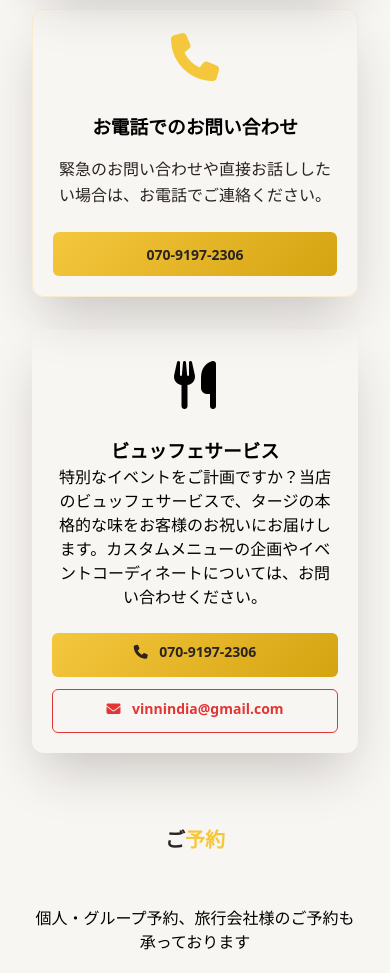
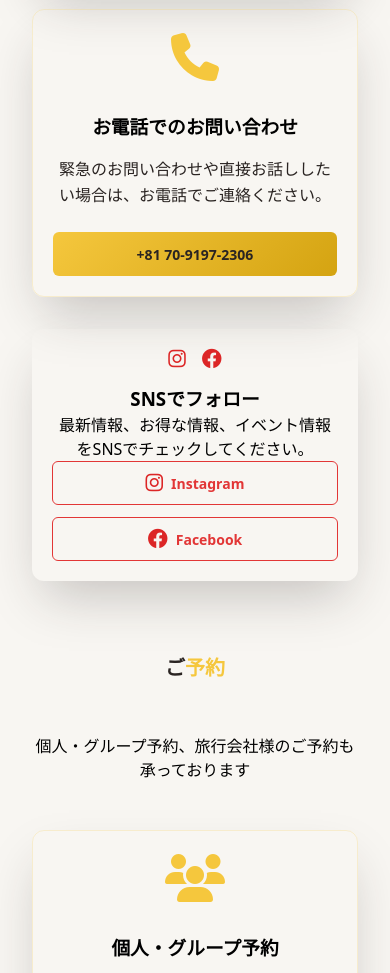
Before and after one commit to aakashmehra/taj-homepage, a Flask app: page /contact in a window 390 px wide. Shown: the part 1386-2359 px from the top of the page. Run offline with Flask 3, Linux system fonts and the light colour scheme.

Commit message:
Fix Address & Phone Number

```diff
--- a/templates/main-contact.html
+++ b/templates/main-contact.html
@@ -353,35 +353,36 @@
                     For urgent inquiries or if you prefer to speak directly, please call us.
                 {% endif %}
             </p>
-            <a href="tel:070-9197-2306" class="btn btn-location-primary">070-9197-2306</a>
+            <a href="tel:+81-70-9197-2306" class="btn btn-location-primary">+81 70-9197-2306</a>
         </div>
     </div>
 
     <div class="social-section-wrapper">
         <div class="social-section-card">
-            <div class="icon-wrapper" style="font-size: 3rem; color: var(--accent); margin-bottom: 1rem;">
-                <i class="fas fa-utensils"></i>
+            <div class="social-icons">
+                <i class="fab fa-instagram"></i>
+                <i class="fab fa-facebook"></i>
             </div>
             <h3>
                 {% if lang == 'jp' %}
-                    ビュッフェサービス
+                    SNSでフォロー
                 {% else %}
-                    Buffet Service
+                    Follow Us on Social
                 {% endif %}
             </h3>
             <p>
                 {% if lang == 'jp' %}
-                    特別なイベントをご計画ですか？当店のビュッフェサービスで、タージの本格的な味をお客様のお祝いにお届けします。カスタムメニューの企画やイベントコーディネートについては、お問い合わせください。
+                    最新情報、お得な情報、イベント情報をSNSでチェックしてください。
                 {% else %}
-                    Planning a special event? Our buffet service brings the authentic taste of Taj to your celebrations. Contact us for custom menu planning and event coordination.
+                    Check our social media for updates, special offers, and event information.
                 {% endif %}
             </p>
-            <div style="margin-top: 1.5rem;">
-                <a href="tel:070-9197-2306" class="btn btn-location-primary" style="margin-bottom: 0.75rem; display: block;">
-                    <i class="fas fa-phone" style="margin-right: 0.5rem;"></i> 070-9197-2306
+            <div class="social-buttons">
+                <a href="#" class="btn btn-location-outline social-button">
+                    <i class="fab fa-instagram"></i> Instagram
                 </a>
-                <a href="mailto:vinnindia@gmail.com" class="btn btn-location-outline" style="display: block;">
-                    <i class="fas fa-envelope" style="margin-right: 0.5rem;"></i> vinnindia@gmail.com
+                <a href="#" class="btn btn-location-outline social-button">
+                    <i class="fab fa-facebook"></i> Facebook
                 </a>
             </div>
         </div>
```
